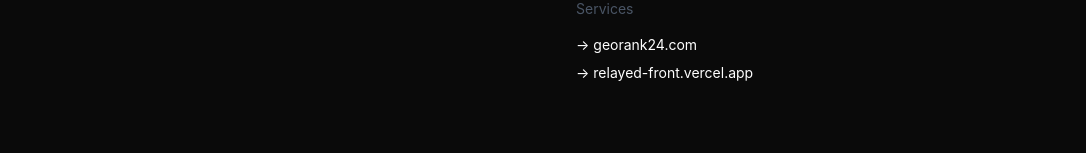
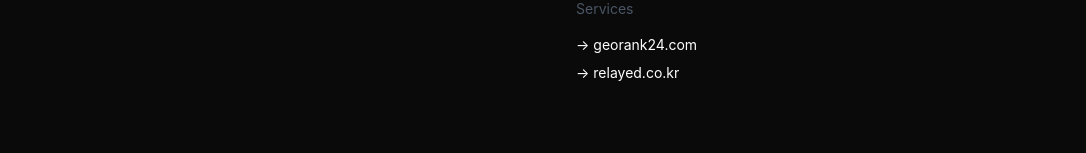
Before and after one commit to gunheekim90/tsa-landing, a React (Vite) app: page / in a window 1280 px wide. Shown: the part 7130-7283 px from the top of the page, without its empty margins (96-1182 px from the left). Built offline with nearby package versions, Linux system fonts and the light colour scheme.

Commit message:
Update Relayed links to relayed.co.kr

```diff
--- a/index.html
+++ b/index.html
@@ -44,7 +44,7 @@
       "foundingLocation": "Seoul, South Korea",
       "sameAs": [
         "https://georank24.com",
-        "https://relayed-front.vercel.app"
+        "https://relayed.co.kr"
       ]
     }
     </script>
--- a/src/app/components/Footer.tsx
+++ b/src/app/components/Footer.tsx
@@ -64,13 +64,13 @@
                     → georank24.com
                   </a>
                   <a
-                    href="https://relayed-front.vercel.app/"
+                    href="https://relayed.co.kr"
                     target="_blank"
                     rel="noopener noreferrer"
                     className="block text-sm hover:text-gray-400 transition-colors"
                     onClick={() => trackEvent('footer_service_click', { service: 'Relayed' })}
                   >
-                    → relayed-front.vercel.app
+                    → relayed.co.kr
                   </a>
                 </div>
               </div>
--- a/src/app/components/Services.tsx
+++ b/src/app/components/Services.tsx
@@ -21,7 +21,7 @@
     title: 'Relayed',
     subtitle: '기업 AX/DX 도입 서비스',
     description: '도입하고 끝이 아닙니다. AI 개발 에이전트를 설치해, 팀이 직접 명령으로 다음 개발을 이어갑니다.',
-    url: 'https://relayed-front.vercel.app/',
+    url: 'https://relayed.co.kr',
     features: [
       'AI 에이전트 설치',
       '자동 분석 및 개발',
```
